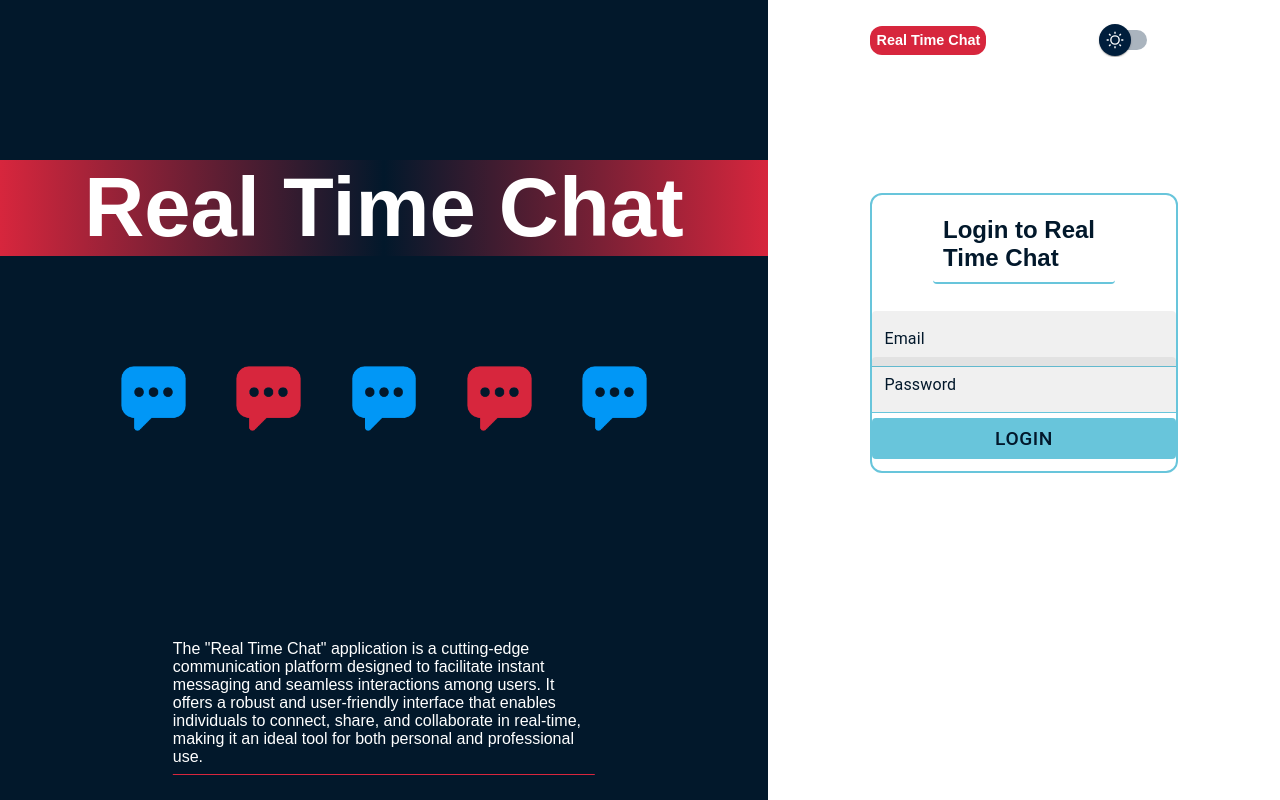
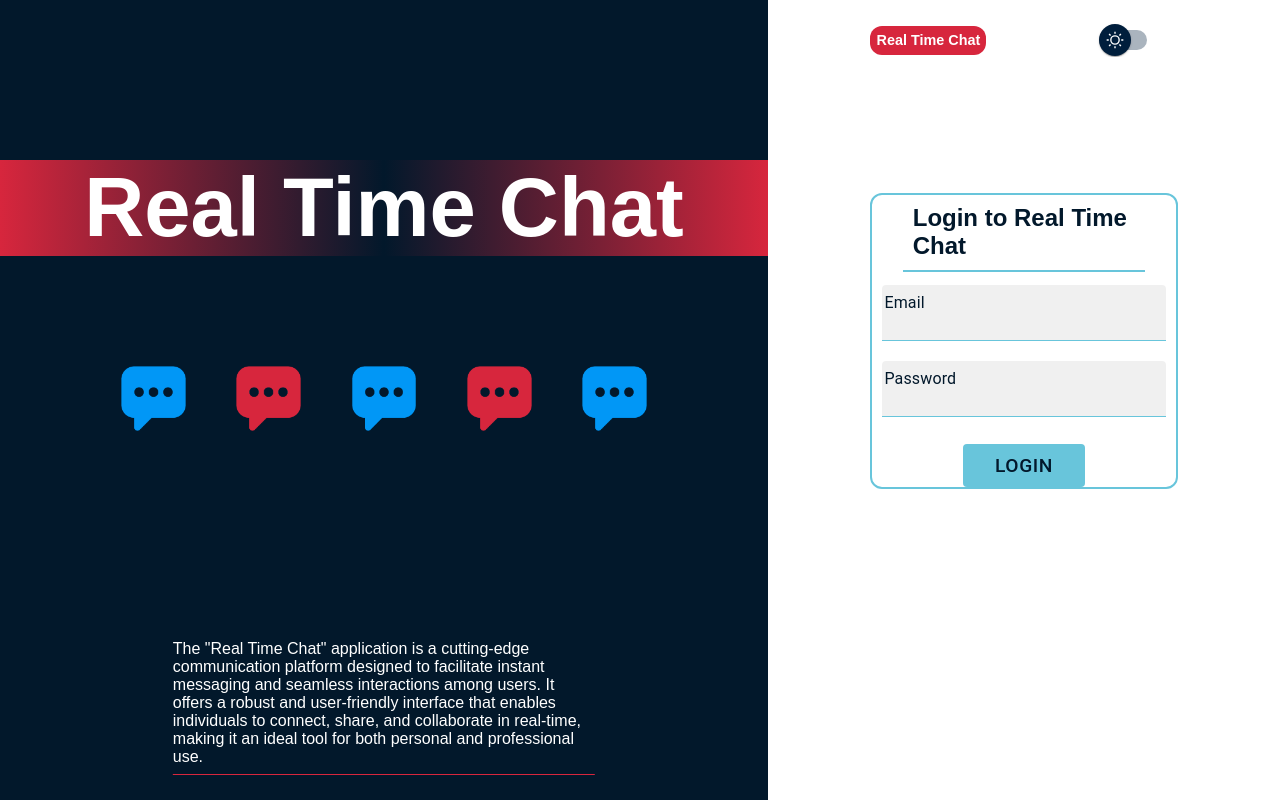
Before and after one commit to BulandaK/real-time-chat-ui, a React (Vite) app: page /login in a window 1280 px wide. Built offline with nearby package versions, Linux system fonts and the light colour scheme.

Commit message:
changed login page style

```diff
--- a/src/pages/LoginPage/LoginPage.css
+++ b/src/pages/LoginPage/LoginPage.css
@@ -10,22 +10,10 @@
 
 }
 
-.login-title {
-  /* background-color: aqua; */
-  width: 60%;
-  padding: 3% 0 3% 10px;
-  border-radius: 4px;
-  color: var(--base-color);
-  background: var(--white-02182B-color);
-  margin-bottom: 1%;
-  border-bottom: var(--fifth-color) solid 2px;
-  color: var(--third-color)
-}
 
 .login-form {
   margin-top: 25%;
   width: 60%;
-  height: 35%;
   display: flex;
   flex-direction: column;
   align-items: center;
@@ -37,9 +25,22 @@
   /* background-color: #68c5db; */
 }
 
+.login-title {
+  /* background-color: aqua; */
+  width: 80%;
+  flex: 1;
+  padding: 3% 0 3% 10px;
+  color: var(--base-color);
+  background: var(--white-02182B-color);
+  margin-bottom: 1%;
+  border-bottom: var(--fifth-color) solid 2px;
+  color: var(--third-color)
+}
+
 .login-form>div {
   width: 100%;
-  height: 8%;
+  padding: 10px;
+  flex: 1.5;
 }
 
 .customCssInput {
@@ -48,7 +49,7 @@
 
 .login-form>button {
   margin-top: 5%;
-  width: 100%;
+  width: 40%;
   height: 15%;
   font-size: 1.2rem;
   color: var(--third-color);
```
